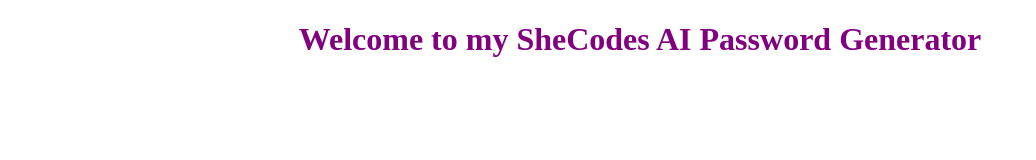
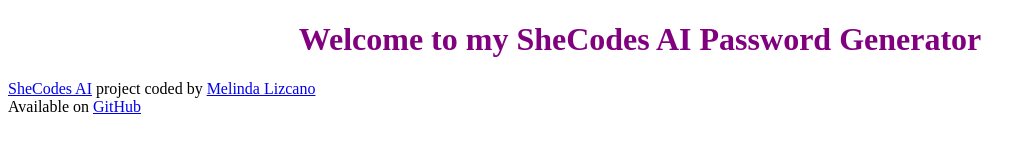
Before and after one commit to mlizcano11/SheCodesAIProject, a plain HTML site: page index.html in a window 1280 px wide. Shown: the whole page, without its empty margins (0-1036 px from the left). Drawn offline with Linux system fonts and the light colour scheme.

Commit message:
Created footer with links to github repo

```diff
--- a/index.html
+++ b/index.html
@@ -13,6 +13,11 @@
 
 <body>
 
+    <footer>
+    <a href="https://www.shecodes.io/" AI Project> SheCodes AI</a> project coded by <a href="https://github.com/mlizcano11?tab=repositories">Melinda Lizcano</a>
+        <br>
+    Available on <a href="https://github.com/mlizcano11/SheCodesAIProject">GitHub</a>
+</footer>
 </body>
 <script src="src/index.js"></script>
 </html>
```
